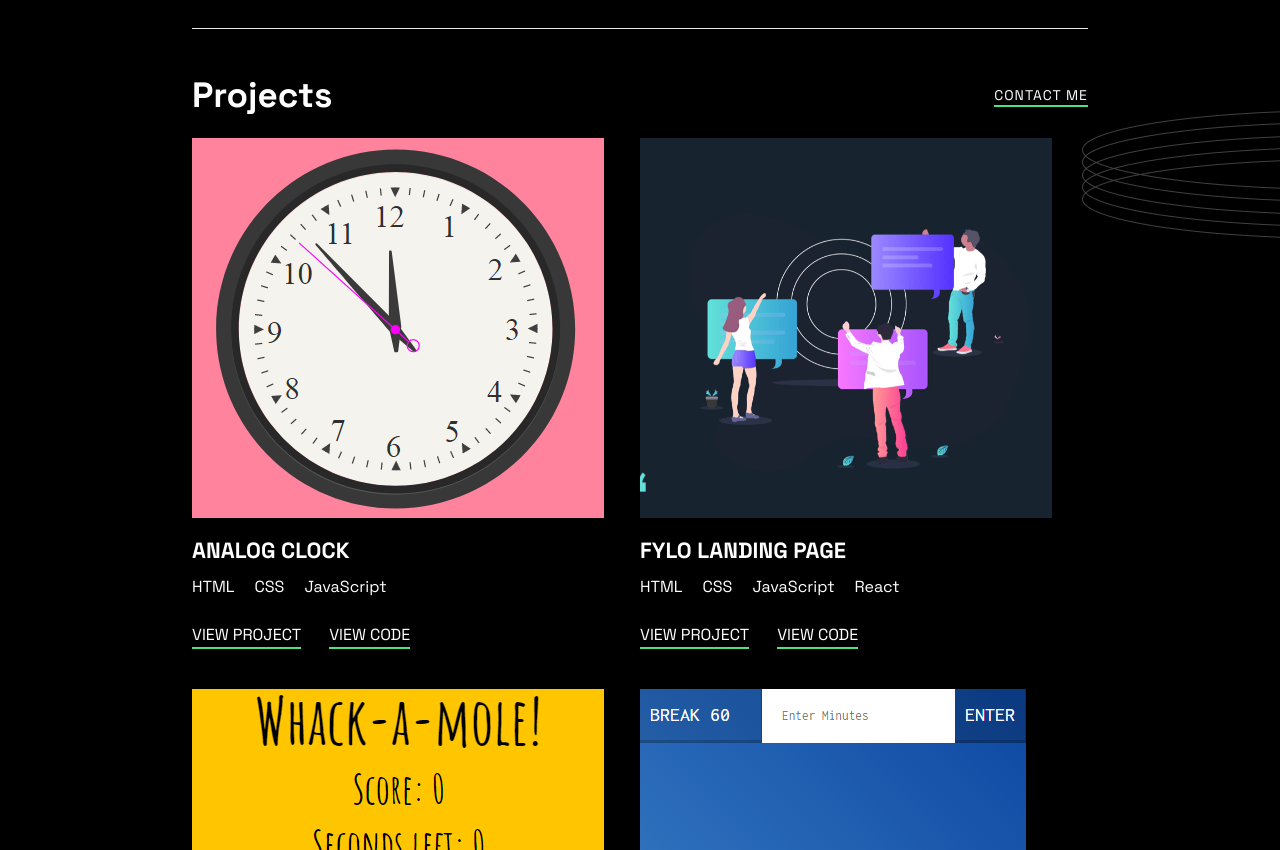
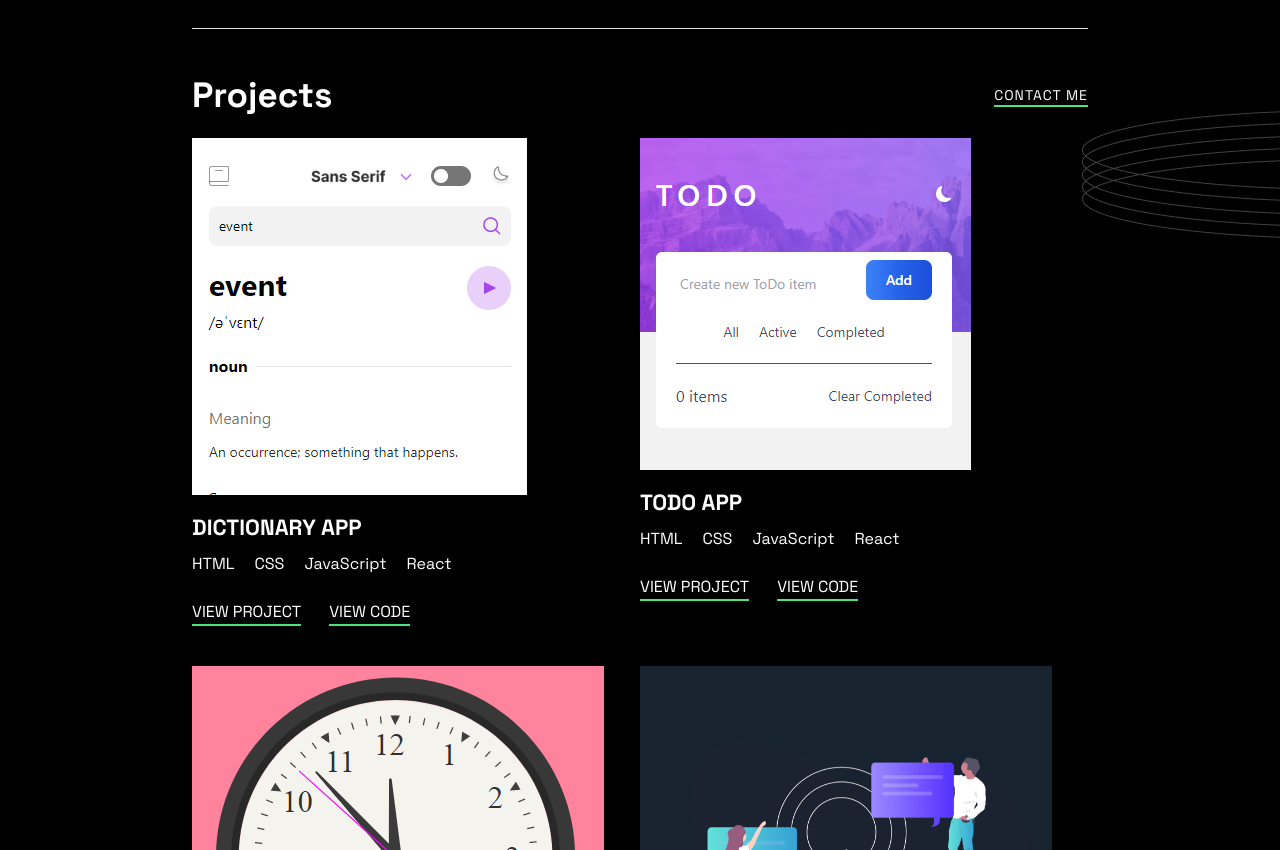
Before and after one commit to mmumar101/My-portfolio, a React (Create React App) app: page / in a window 1280 px wide. Shown: the part 561-1411 px from the top of the page. Built offline with nearby package versions, Linux system fonts and the light colour scheme.

Commit message:
deployed website

```diff
--- a/src/components/projects.js
+++ b/src/components/projects.js
@@ -3,6 +3,9 @@ import logo1 from '../images/clock.png'
 import logo2 from '../images/Fylo.png'
 import logo3 from '../images/game.png'
 import logo4 from '../images/timer.png'
+import logo5 from '../images/todo.png'
+import logo6 from '../images/dictionary.png'
+
 
 const projects = () => {
   return (
@@ -16,6 +19,49 @@ const projects = () => {
         </div>
 
         <div className='grid sm:grid-cols-2 md:grid-cols-2 lg:grid-cols-2 xl:grid-cols-2 '>
+                  {/*DICTIONARY APP */}
+                  <div className='mt-4'>
+                  <div className='mb-4'>
+                    <img src={logo6} alt='Dictionary' className='h-25 w-25'/>
+                    {/* <iframe title='Analog' src='https://mmumar101.github.io/My-Fylo-Landing-Page/ width={500} height={500]'></iframe> */}
+                  </div>
+                  <div className='text-[22px] font-bold'>DICTIONARY APP</div>
+
+                  <div className='flex gap-5 pt-2'>
+                    <p>HTML</p>
+                    <p>CSS</p>
+                    <p>JavaScript</p>
+                    <p>React</p>
+                  </div>
+
+                  <div className='flex font-500 gap-7 py-6'>
+                    <a href='https://mmumar101.github.io/Dictionary/' className='border-b-2 border-[#4ee180]'>VIEW PROJECT</a>
+                    <a href='https://github.com/mmumar101/Dictionary' className='border-b-2 border-[#4ee180]'>VIEW CODE</a>
+                  </div>
+              </div>
+
+
+                {/*TODO APP */}
+                    <div className='mt-4'>
+                  <div className='mb-4'>
+                    <img src={logo5} alt='Todo' className='h-25 w-25'/>
+                    {/* <iframe title='Analog' src='https://mmumar101.github.io/My-Fylo-Landing-Page/ width={500} height={500]'></iframe> */}
+                  </div>
+                  <div className='text-[22px] font-bold'>TODO APP</div>
+
+                  <div className='flex gap-5 pt-2'>
+                    <p>HTML</p>
+                    <p>CSS</p>
+                    <p>JavaScript</p>
+                    <p>React</p>
+                  </div>
+
+                  <div className='flex font-500 gap-7 py-6'>
+                    <a href='https://mmumar101.github.io/Todo-App/' className='border-b-2 border-[#4ee180]'>VIEW PROJECT</a>
+                    <a href='https://github.com/mmumar101/Todo-App' className='border-b-2 border-[#4ee180]'>VIEW CODE</a>
+                  </div>
+              </div>
+
               {/* ANALOG CLOCK */}
               <div className='mt-4 pr-4'>
                   <div className='mb-4'>
```
Also changed, not shown: src/images/dictionary.png (added), src/images/todo.png (added).
